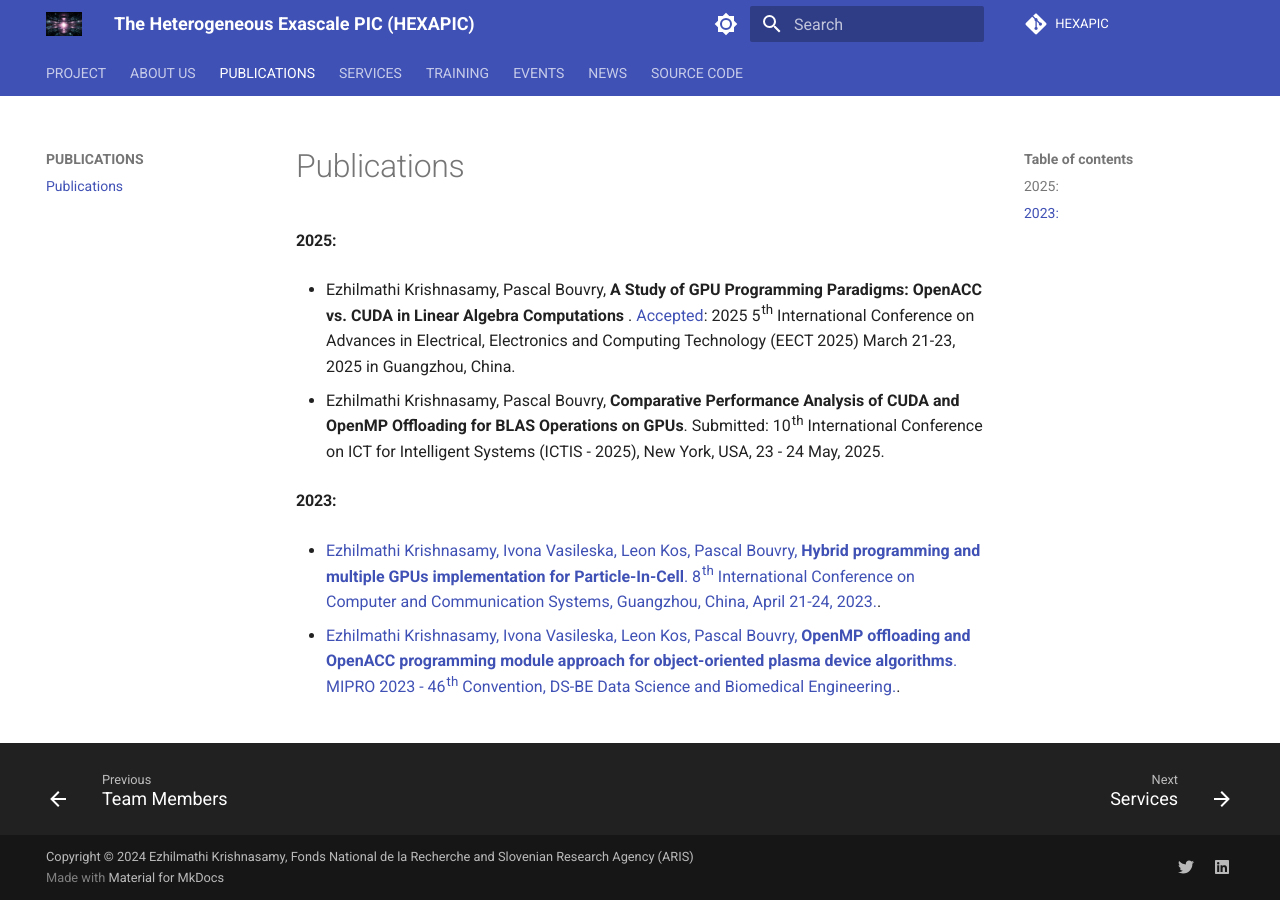
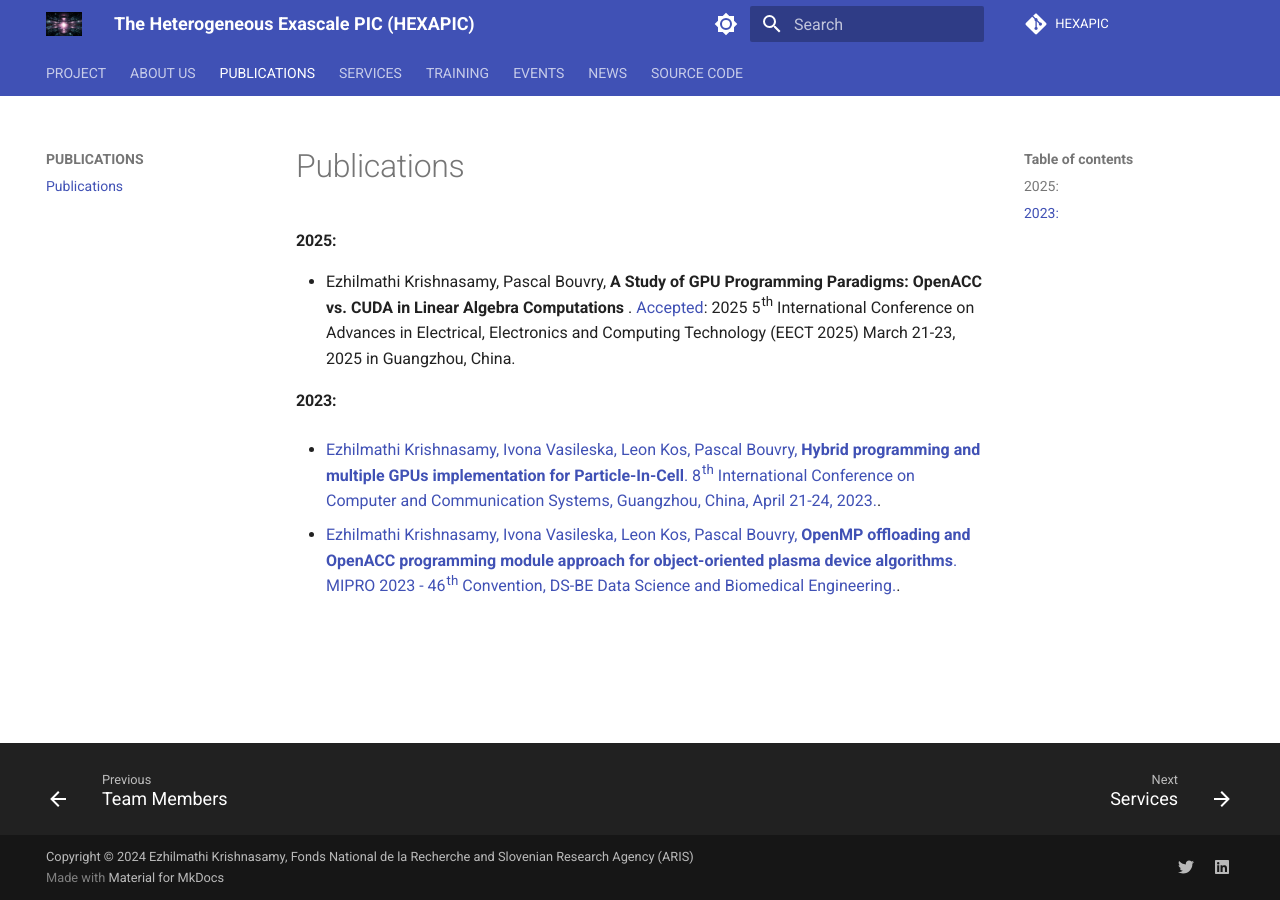
Before and after one commit to HEXAPIC/project-website, an MkDocs documentation site: the page built from docs/Publications/publications.md, in a window 1280 px wide. Built offline with MkDocs 1.6.1 and Material for MkDocs 9.7.7, drawn with Linux system fonts in a browser that asks for light colours; comment, search, counter and statistics services are not loaded; the version menu is left out.

Commit message:
Update publications.md

```diff
--- a/docs/Publications/publications.md
+++ b/docs/Publications/publications.md
@@ -1,8 +1,6 @@
 #### 2025:
 
  - Ezhilmathi Krishnasamy, Pascal Bouvry, __A Study of GPU Programming Paradigms: OpenACC vs. CUDA in Linear Algebra Computations__ . [Accepted](https://drive.google.com/file/d/1Ieu2zw1DW_wqBQhWJroPXYoyM9PA0zjT/view?usp=sharing): 2025 5th International Conference on Advances in Electrical, Electronics and Computing Technology (EECT 2025) March 21-23, 2025 in Guangzhou, China.
-
- - Ezhilmathi Krishnasamy, Pascal Bouvry, __Comparative Performance Analysis of CUDA and OpenMP Offloading for BLAS Operations on GPUs__. Submitted: 10th International Conference on ICT for Intelligent Systems (ICTIS - 2025), New York, USA, 23 - 24 May, 2025.
 
 #### 2023:
 
```
